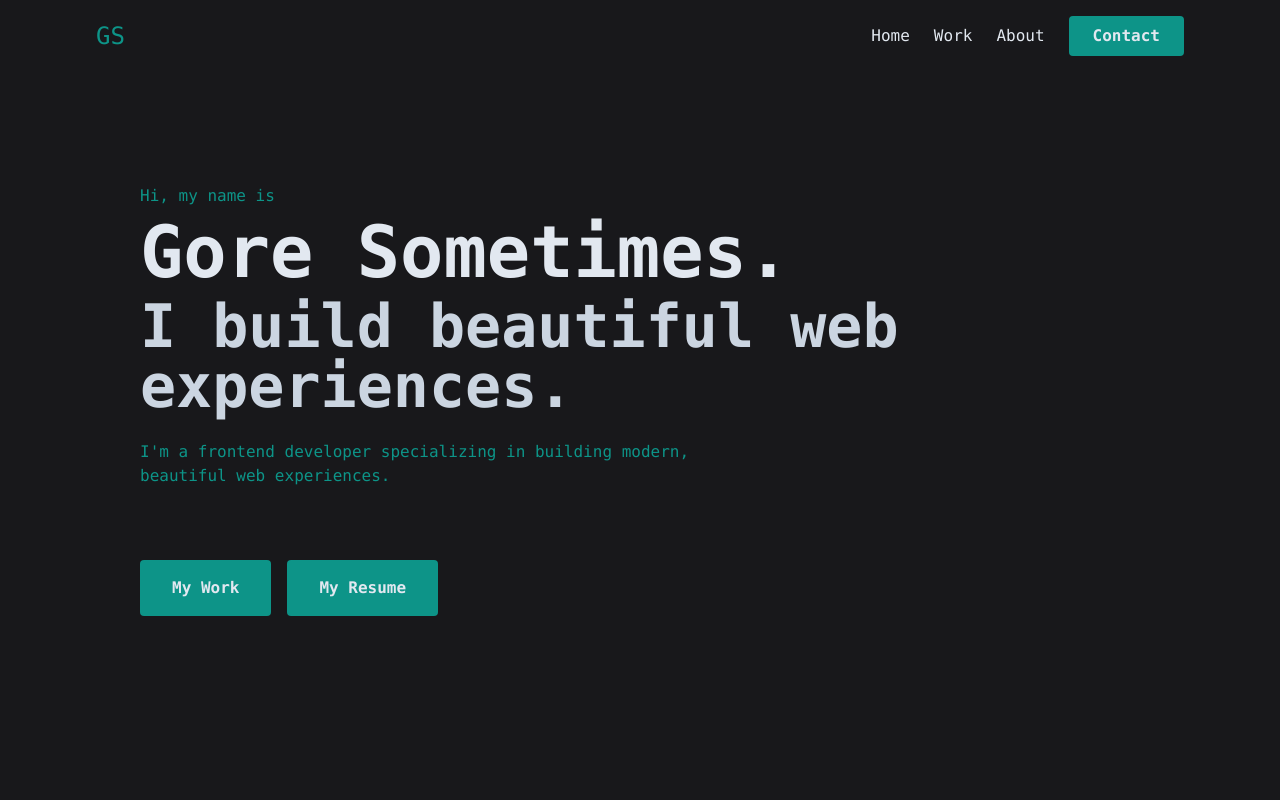
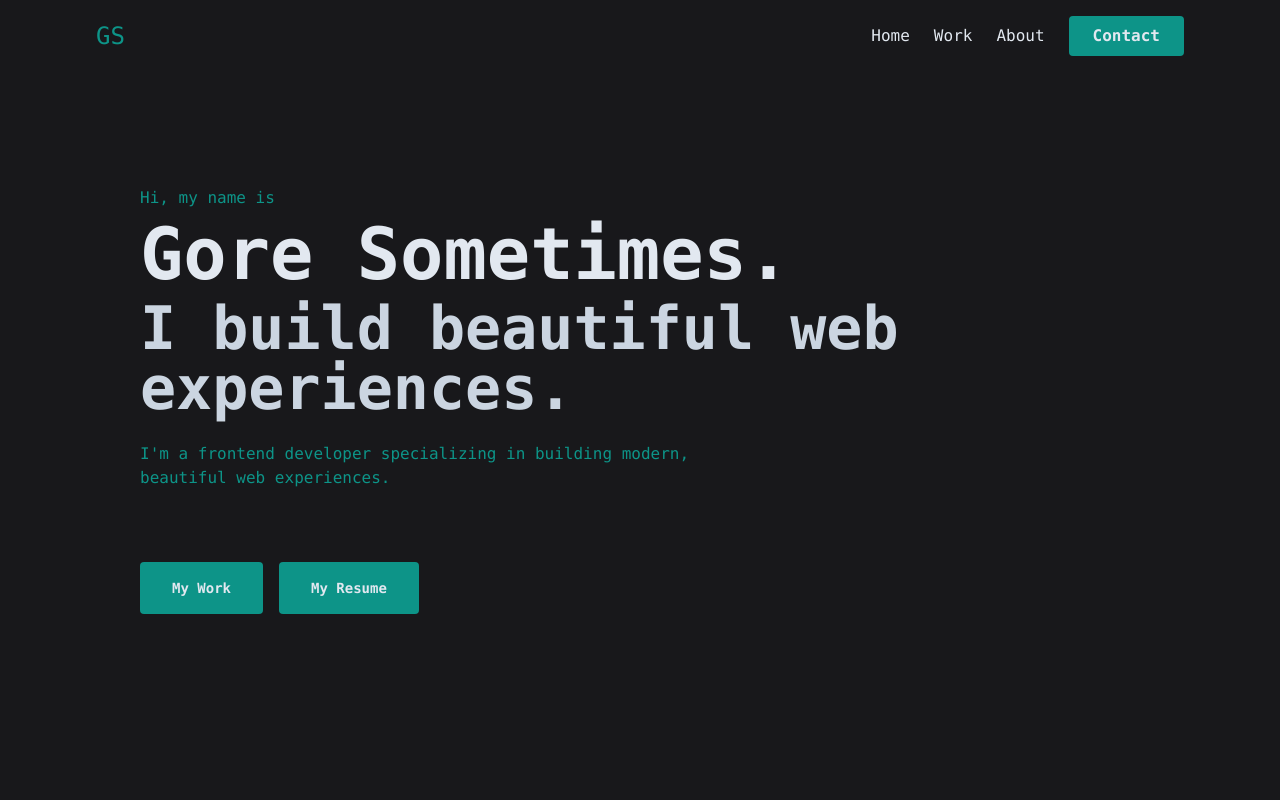
Before and after one commit to GSometimes/React-Tailwind-Portfolio-Template, a React (Create React App) app: page / in a window 1280 px wide. Shown: the top 800 px of the page. Built offline with nearby package versions, Linux system fonts and the light colour scheme.

Commit message:
small tweak to hero link sizing, and size of contact component

```diff
--- a/src/components/Contact.js
+++ b/src/components/Contact.js
@@ -5,8 +5,7 @@ const Contact = () => {
   return (
     <div
       name='contact'
-      id='projects'
-      className='container mx-auto px-8 md:px-10 lg:px-20 my-24 md:my-48 w-full font-mono text-slate-200 flex flex-col justify-center items-center'
+      className='container h-[1000px] mx-auto px-8 md:px-10 lg:px-20 my-24 md:my-48 w-full font-mono text-slate-200 flex flex-col justify-center items-center'
     >
       <div>
         <h1
--- a/src/components/Hero.js
+++ b/src/components/Hero.js
@@ -50,7 +50,7 @@ const Hero = () => {
             data-aos-duration='500'
             data-aos-delay='200'
             data-aos-once='true'
-            className='px-8 py-4 bg-teal-600 hover:bg-teal-700 text-slate-200 font-bold mt-12 flex items-center space-x-3 font-mono rounded'
+            className='px-8 py-4 bg-teal-600 hover:bg-teal-700 text-slate-200 font-bold mt-12 flex items-center space-x-3 font-mono rounded text-center text-sm'
           >
             <Link to='work' smooth={true} duration={700} offset={-125}>
               My Work
@@ -58,7 +58,7 @@ const Hero = () => {
           </button>
           <a
             href='https://drive.google.com/file/d/1f0kOI0jBmxmA_I8b1LkIOoDGSWdyQQHa/view'
-            className='px-8 py-4 bg-teal-600 hover:bg-teal-700 text-slate-200 font-bold mt-12 flex items-center space-x-3 font-mono rounded'
+            className='px-8 py-4 bg-teal-600 hover:bg-teal-700 text-slate-200 font-bold mt-12 flex items-center space-x-3 font-mono rounded text-center text-sm'
             target='_blank'
             rel='noopener noreferrer'
             data-aos='fade-up'
```
